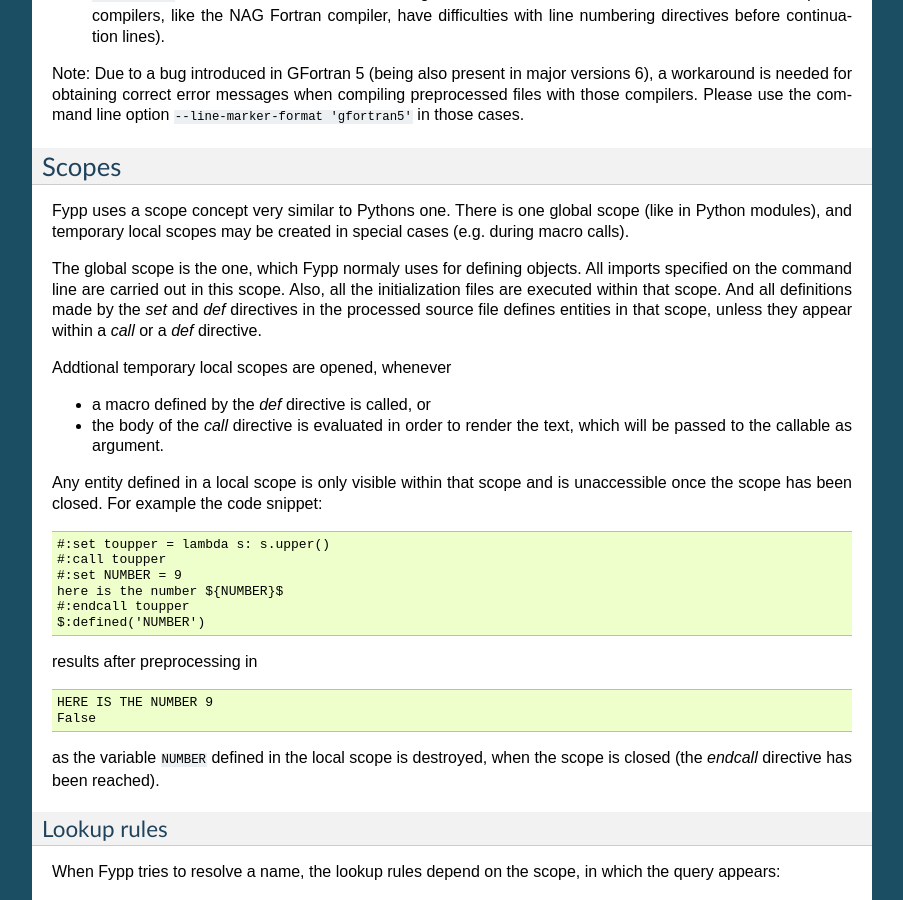
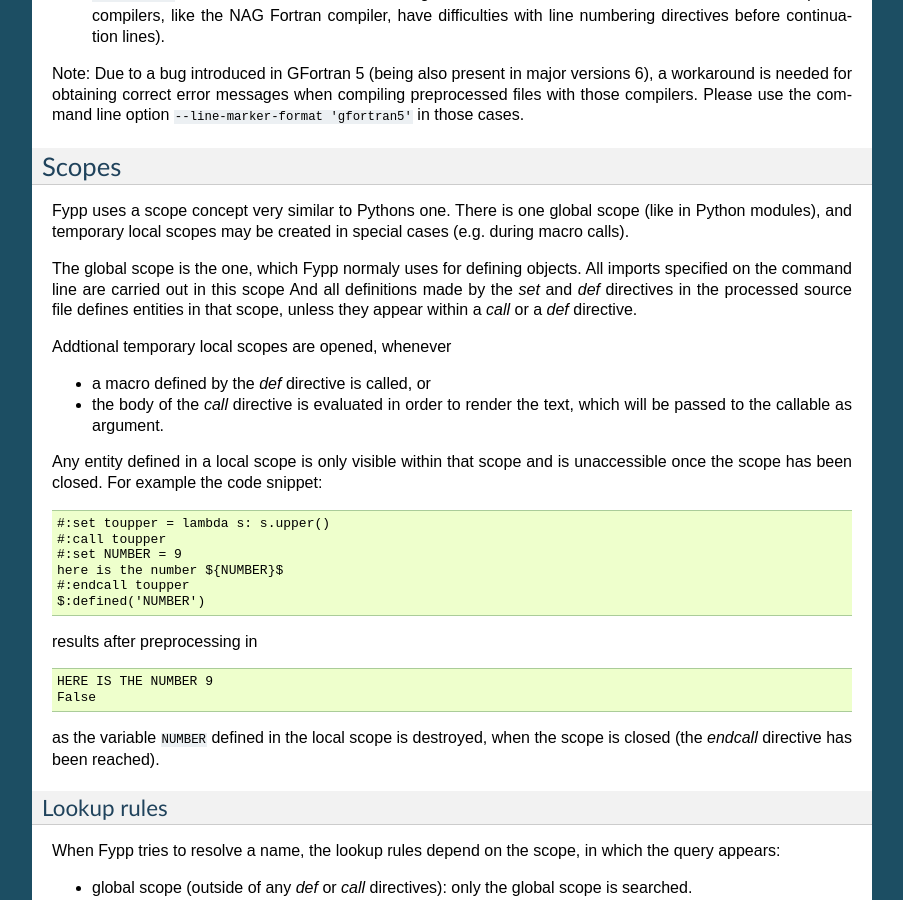
Before and after one commit to aradi/fypp, a Sphinx documentation site: the page built from docs/fypp.rst, in a window 1280 px wide and 900 px high, scrolled down 23950 px. Shown: the whole window, without its empty margins (198-1101 px from the left). Built offline with Sphinx 7.4.7, drawn with Linux system fonts in a browser that asks for light colours.

Commit message:
Add minor fixes

```diff
--- a/docs/fypp.rst
+++ b/docs/fypp.rst
@@ -1466,10 +1466,10 @@
 cases (e.g. during macro calls).
 
 The global scope is the one, which Fypp normaly uses for defining objects. All
-imports specified on the command line are carried out in this scope. Also, all
-the initialization files are executed within that scope. And all definitions
-made by the `set` and `def` directives in the processed source file defines
-entities in that scope, unless they appear within a `call` or a `def` directive.
+imports specified on the command line are carried out in this scope And all
+definitions made by the `set` and `def` directives in the processed source file
+defines entities in that scope, unless they appear within a `call` or a `def`
+directive.
 
 Addtional temporary local scopes are opened, whenever
 
```
Also changed, not shown: 1 other file.
